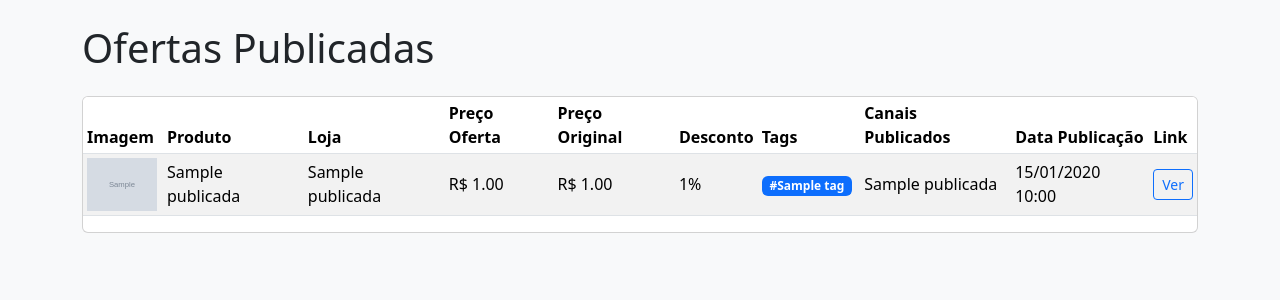
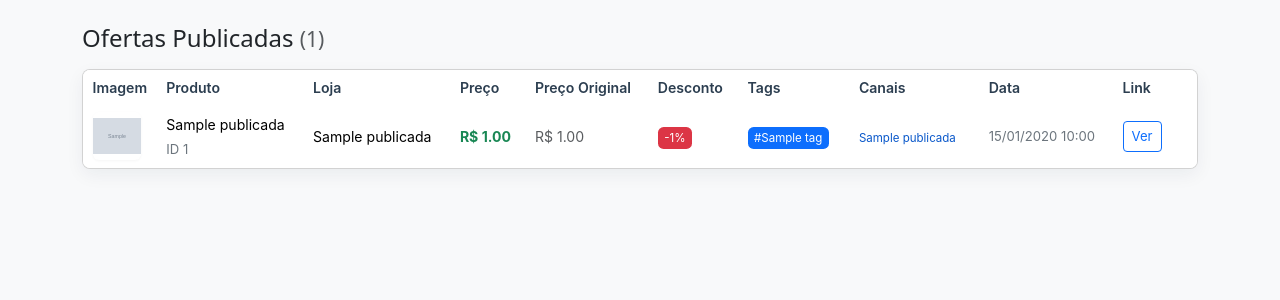
Before and after one commit to vieiracaiobruno/curadoria_ofertas, a Flask app: page /publicadas in a window 1280 px wide. Shown: the part 62-362 px from the top of the page. Run offline with Flask 3, Linux system fonts and the light colour scheme; tables that the repository leaves empty hold one stand-in row (values such as "Sample post"); grey boxes marked "Sample" are stand-in pictures.

Commit message:
Alteraçoes

```diff
--- a/frontend/templates/ofertas_publicadas.html
+++ b/frontend/templates/ofertas_publicadas.html
@@ -2,89 +2,156 @@
 
 {% block title %}Ofertas Publicadas{% endblock %}
 
+{% block head_extra %}
+<style>
+  /* Tipografia e espaçamento uniformes */
+  .pub-card { border-radius: 0.5rem; box-shadow: 0 6px 18px rgba(18,38,63,0.06); overflow: hidden; }
+  .pub-table { font-family: "Inter", system-ui, -apple-system, "Segoe UI", Roboto, "Helvetica Neue", Arial; font-size: 0.88rem; }
+  .pub-table thead { background: linear-gradient(90deg,#f8f9fa,#eef3f8); }
+  .pub-table th { font-weight: 600; color: #2c3e50; vertical-align: middle; }
+  .pub-table tbody tr:hover { background: #fbfdff; }
+  .pub-table td, .pub-table th { padding: 0.45rem 0.6rem; vertical-align: middle; }
+
+  /* Imagem menor para caber mais linhas */
+  .thumb {
+    width: 48px; height: 48px; display:inline-flex; align-items:center; justify-content:center;
+    background:#fff; border-radius:6px; overflow:hidden; box-shadow: 0 1px 3px rgba(0,0,0,0.04);
+  }
+  .thumb img { max-width:100%; max-height:100%; object-fit:contain; }
+
+  /* Produto name truncate (mesma fonte/size que tabela) */
+  .prod-name { max-width: 220px; display: inline-block; white-space: nowrap; overflow: hidden; text-overflow: ellipsis; }
+
+  /* Badges: somente desconto e tags com fundo colorido */
+  .tag-badge { font-size: 0.72rem; padding: .25rem .4rem; border-radius: .35rem; background:#0d6efd; color:#fff; }
+  .discount-badge { font-size: 0.72rem; padding: .25rem .4rem; border-radius: .35rem; background:#dc3545; color:#fff; }
+
+  /* Channels: sem fundo colorido, apenas texto com cor */
+  .channel-label { font-size: 0.72rem; color:#0a58ca; margin-right:.35rem; }
+
+  /* Metadados */
+  .meta-muted { font-size: .82rem; color:#6c757d; }
+
+  /* Link botão */
+  .btn-see { padding: .28rem .5rem; font-size:.82rem; }
+
+  /* Responsivo */
+  @media (max-width: 900px) { .prod-name { max-width: 140px; } }
+  @media (max-width: 640px) {
+    .pub-table thead th:nth-child(5),
+    .pub-table thead th:nth-child(6),
+    .pub-table thead th:nth-child(7) { display: none; }
+    .pub-table tbody td:nth-child(5),
+    .pub-table tbody td:nth-child(6),
+    .pub-table tbody td:nth-child(7) { display: none; }
+    .thumb { width:44px; height:44px; }
+  }
+</style>
+{% endblock %}
+
 {% block content %}
-<h1 class="mb-4">Ofertas Publicadas</h1>
+<div class="mb-3 d-flex justify-content-between align-items-center">
+  <h4 class="m-0">Ofertas Publicadas <small class="text-muted">({{ ofertas|length }})</small></h4>
+</div>
 
 {% if not ofertas %}
   <div class="alert alert-info">Nenhuma oferta publicada.</div>
 {% else %}
-  <div class="table-responsive card mb-4">
-    <table class="table table-sm table-striped align-middle">
+  <div class="card pub-card mb-4">
+    <div class="card-body p-0">
+      <div class="table-responsive">
+        <table class="table table-sm table-borderless pub-table mb-0 align-middle">
           <thead>
             <tr>
-          <th>Imagem</th>
+              <th style="width:64px">Imagem</th>
               <th>Produto</th>
               <th>Loja</th>
-          <th>Preço Oferta</th>
+              <th>Preço</th>
               <th>Preço Original</th>
               <th>Desconto</th>
               <th>Tags</th>
-          <th>Canais Publicados</th>
-          <th>Data Publicação</th>
-          <th>Link</th>
+              <th>Canais</th>
+              <th>Data</th>
+              <th style="width:84px">Link</th>
             </tr>
           </thead>
           <tbody>
             {% for oferta_pub in ofertas %}
             <tr>
-          <td style="width:80px;">
+              <td>
+                <div class="thumb">
                   {% if oferta_pub.imagem_url %}
-              <img src="{{ oferta_pub.imagem_url }}" alt="img" style="max-width:70px;max-height:70px;">
+                    <img src="{{ oferta_pub.imagem_url }}" alt="img">
                   {% else %}
                     <span class="text-muted small">—</span>
                   {% endif %}
+                </div>
               </td>
+
               <td>
-            {{ oferta_pub.nome_produto or '—' }}
+                <div class="prod-name" title="{{ oferta_pub.nome_produto }}">{{ oferta_pub.nome_produto or '—' }}</div>
+                <div class="meta-muted">{{ oferta_pub.oferta_id and ('ID ' ~ oferta_pub.oferta_id) or '' }}</div>
               </td>
+
               <td>
-            {{ oferta_pub.nome_loja or '—' }}
+                <div>{{ oferta_pub.nome_loja or '—' }}</div>
               </td>
+
               <td>
                 {% if oferta_pub.preco_oferta is not none %}
-              R$ {{ '%.2f'|format(oferta_pub.preco_oferta) }}
+                  <div class="fw-bold text-success">R$ {{ '%.2f'|format(oferta_pub.preco_oferta) }}</div>
                 {% else %}
                   —
                 {% endif %}
               </td>
+
               <td>
                 {% if oferta_pub.preco_original %}
-              R$ {{ '%.2f'|format(oferta_pub.preco_original) }}
+                  <div class="text-muted">R$ {{ '%.2f'|format(oferta_pub.preco_original) }}</div>
                 {% else %}
                   —
                 {% endif %}
               </td>
+
               <td>
                 {% if oferta_pub.desconto_real %}
-              {{ '%.0f'|format(oferta_pub.desconto_real) }}%
+                  <span class="discount-badge">-{{ '%.0f'|format(oferta_pub.desconto_real) }}%</span>
                 {% else %}
                   —
                 {% endif %}
               </td>
+
               <td>
                 {% if oferta_pub.oferta and oferta_pub.oferta.produto and oferta_pub.oferta.produto.tags %}
                   {% for tag in oferta_pub.oferta.produto.tags %}
-                <span class="badge bg-primary me-1">#{{ tag.nome_tag }}</span>
+                    <span class="tag-badge me-1">#{{ tag.nome_tag }}</span>
                   {% endfor %}
                 {% else %}
                   <span class="text-muted">—</span>
                 {% endif %}
               </td>
+
               <td>
                 {% if canais_por_oferta and canais_por_oferta.get(oferta_pub.oferta_id) %}
-              {{ canais_por_oferta.get(oferta_pub.oferta_id)|join(', ') }}
+                  {% for c in canais_por_oferta.get(oferta_pub.oferta_id) %}
+                    <span class="channel-label">{{ c }}</span>
+                  {% endfor %}
                 {% else %}
                   <span class="text-muted">—</span>
                 {% endif %}
               </td>
+
               <td>
+                <div class="meta-muted">
                   {{ oferta_pub.data_publicacao.strftime('%d/%m/%Y %H:%M') if oferta_pub.data_publicacao else '—' }}
+                </div>
               </td>
+
               <td>
                 {% if oferta_pub.url_afiliado_curta %}
-              <a href="{{ oferta_pub.url_afiliado_curta }}" target="_blank" class="btn btn-sm btn-outline-primary">Ver</a>
+                  <a href="{{ oferta_pub.url_afiliado_curta }}" target="_blank" class="btn btn-sm btn-outline-primary btn-see">Ver</a>
                 {% elif oferta_pub.oferta and oferta_pub.oferta.produto and oferta_pub.oferta.produto.url_base %}
-              <a href="{{ oferta_pub.oferta.produto.url_base }}" target="_blank" class="btn btn-sm btn-outline-primary">Ver</a>
+                  <a href="{{ oferta_pub.oferta.produto.url_base }}" target="_blank" class="btn btn-sm btn-outline-primary btn-see">Ver</a>
                 {% else %}
                   —
                 {% endif %}
@@ -94,5 +161,7 @@
           </tbody>
         </table>
       </div>
+    </div>
+  </div>
 {% endif %}
 {% endblock %}
--- a/frontend/templates/produtos.html
+++ b/frontend/templates/produtos.html
@@ -26,6 +26,7 @@
     line-height: 1.2;
     display: -webkit-box;
     -webkit-line-clamp: 2;
+    line-clamp: 2;
     -webkit-box-orient: vertical;
     overflow: hidden;
     margin-bottom: .25rem !important;
```
Lines whose indentation alone changed are shown as unchanged.
